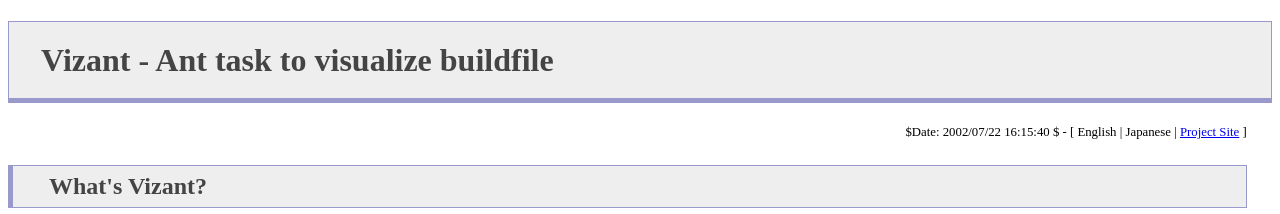
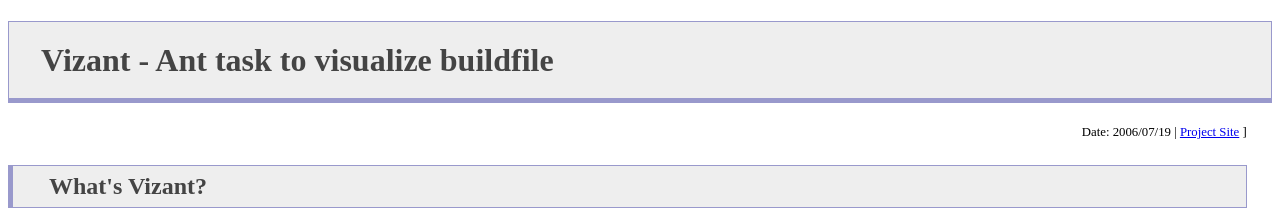
Before and after one commit to eghm/vizant, a plain HTML site: page docs/index.html in a window 1280 px wide. Shown: the top 214 px of the page. Drawn offline with Linux system fonts and the light colour scheme.

Commit message:
Just a new date stamp

```diff
--- a/docs/index.html
+++ b/docs/index.html
@@ -9,7 +9,7 @@
 
 <h1>Vizant - Ant task to visualize buildfile</h1>
 
-<p class="updated">$Date: 2002/07/22 16:15:40 $ - [ English | Japanese | <a href="http://www.sourceforge.net/projects/vizant/">Project Site</a> ]</p>
+<p class="updated">Date: 2006/07/19 | <a href="http://www.sourceforge.net/projects/vizant/">Project Site</a> ]</p>
 
 
 <h2>What's Vizant?</h2>
```
